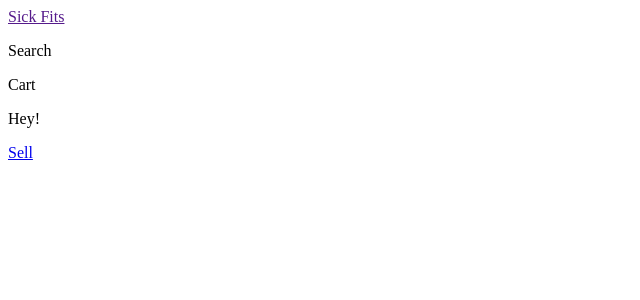
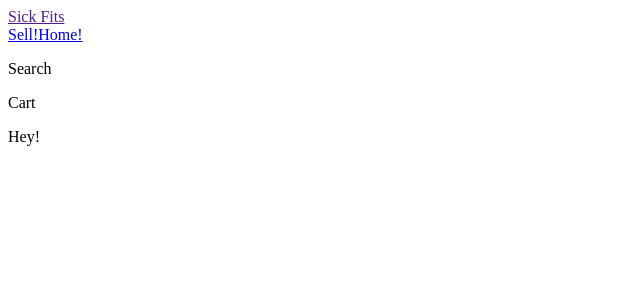
Before and after one commit to kaxcode/roly-poly, a Next.js app in the folder frontend/: page / in a window 1280 px wide. Shown: the top 300 px of the page, without its empty margins (0-640 px from the left). Built offline with nearby package versions, Linux system fonts and the light colour scheme.

Commit message:
Creating a nav a moving all the links to that new component

```diff
--- a/frontend/components/Header.js
+++ b/frontend/components/Header.js
@@ -1,7 +1,10 @@
+import Nav from './Nav';
+
 const Header = () => (
   <div>
     <div className="bar">
       <a href="">Sick Fits</a>
+      <Nav />
     </div>
     <div className="sub-bar">
       <p>Search</p>
--- /dev/null
+++ b/frontend/components/Nav.js
@@ -0,0 +1,14 @@
+import Link from 'next/link';
+
+const Nav = () => (
+  <div>
+    <Link href="/sell">
+      <a>Sell!</a>
+    </Link>
+    <Link href="/">
+      <a>Home!</a>
+    </Link>
+  </div>
+);
+
+export default Nav;
--- a/frontend/pages/index.js
+++ b/frontend/pages/index.js
@@ -1,11 +1,6 @@
-import Link from 'next/link';
-
 const Home = props => (
   <div>
     <p>Hey!</p>
-    <Link href="/sell">
-      <a>Sell</a>
-    </Link>
   </div>
 );
 
--- a/frontend/pages/sell.js
+++ b/frontend/pages/sell.js
@@ -1,11 +1,6 @@
-import Link from 'next/link';
-
 const Sell = props => (
   <div>
     <p>Sell!</p>
-    <Link href="/">
-      <a>Home</a>
-    </Link>
   </div>
 );
 
```
